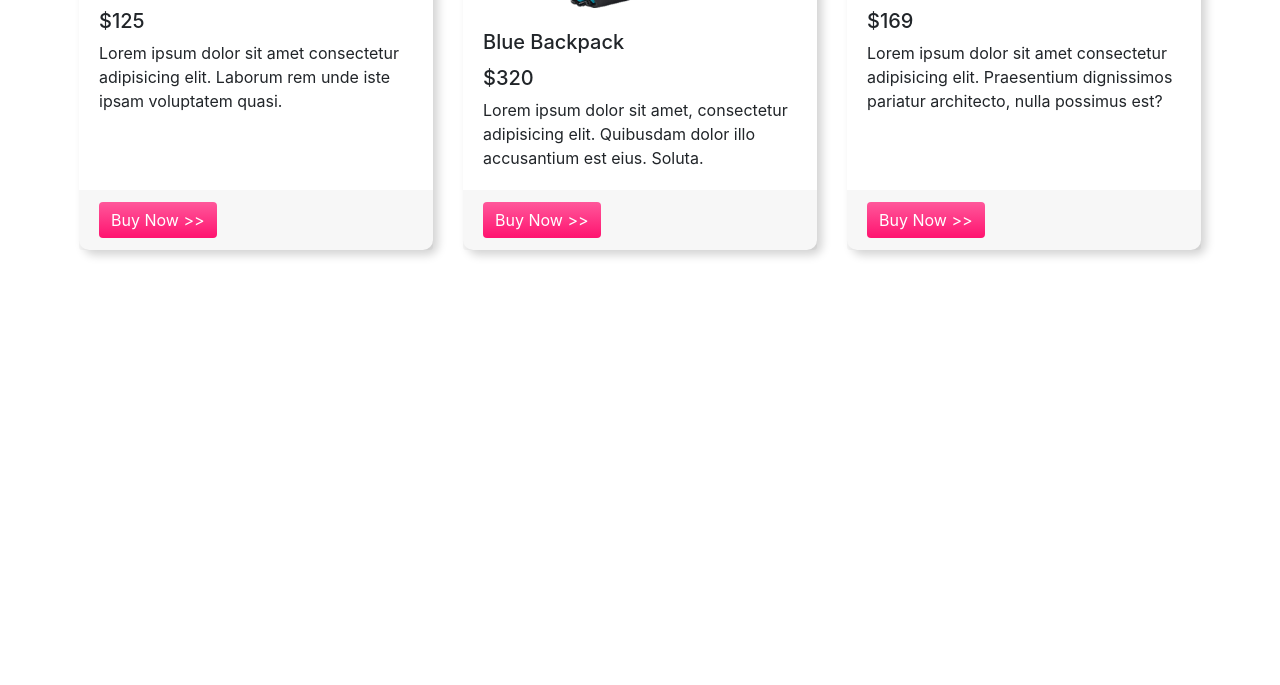
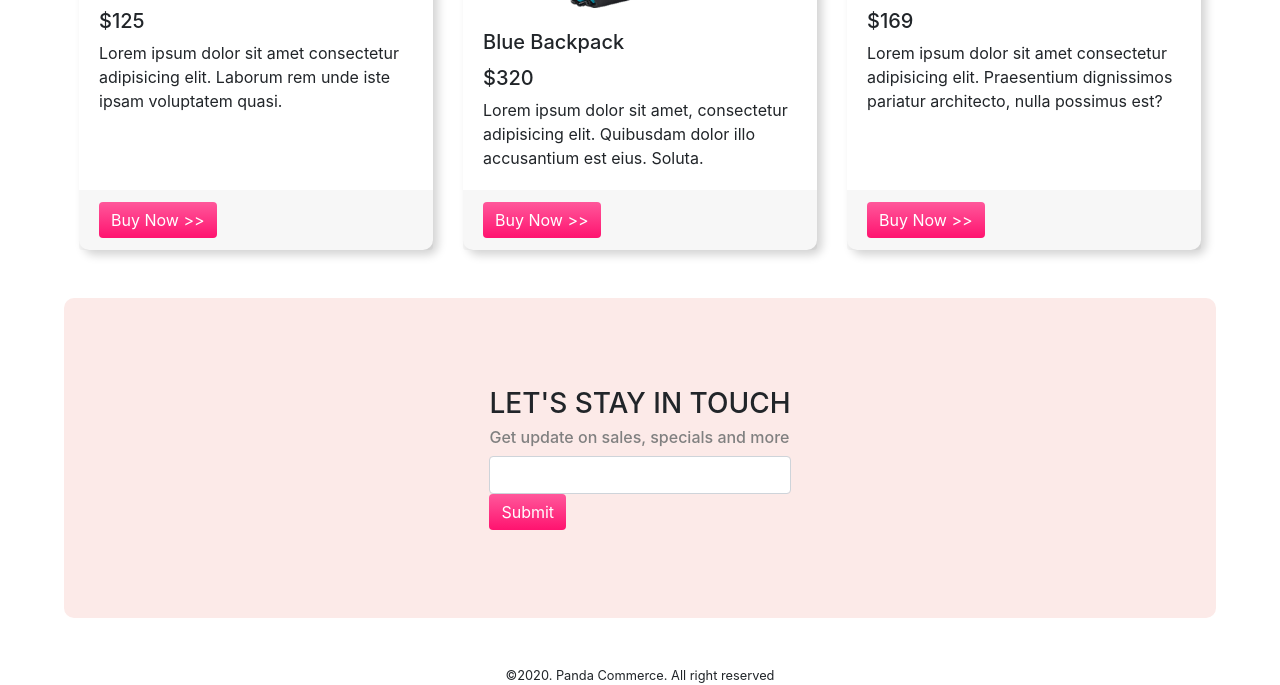
Before and after one commit to SysCall97/panda-commerce, a plain HTML site: page index.html in a window 1280 px wide. Shown: the part 1741-2426 px from the top of the page. Before the commit the page ends 2039 px from the top, so only its background shows below. Drawn offline with nearby package versions, Linux system fonts and the light colour scheme.

Commit message:
project completed

```diff
--- a/css/style.css
+++ b/css/style.css
@@ -65,3 +65,15 @@
 .card-footer{
     border-top: none;
 }
+
+#Subscribe{
+    height: 20em;
+}
+
+#Subscribe h3{
+    text-transform: uppercase;
+}
+
+#Subscribe h6{
+    color: gray;
+}
--- a/index.html
+++ b/index.html
@@ -6,10 +6,11 @@
     <title>Panda Commerce</title>
     <link rel="stylesheet" href="https://stackpath.bootstrapcdn.com/bootstrap/4.5.0/css/bootstrap.min.css" integrity="sha384-9aIt2nRpC12Uk9gS9baDl411NQApFmC26EwAOH8WgZl5MYYxFfc+NcPb1dKGj7Sk" crossorigin="anonymous">
     <link rel="stylesheet" href="css/style.css">
+    <link rel="shortcut icon" href="images/icon.png" type="image/x-icon">
 </head>
 <body>
 <!--Navbar-->
-<div class="container-fluid">
+<div class="container-fluid sticky-top">
     <nav class="navbar navbar-expand-lg navbar-light bg-light">
         <a class="navbar-brand" href="#">
             <img src="images/logo.png" alt="">
@@ -29,7 +30,7 @@
               <a class="nav-link" href="#backpacks">Backpack</a>
             </li>
             <li class="nav-item">
-                <a class="nav-link" href="#Contacts">Contact Us</a>
+                <a class="nav-link" href="#Subscribe">Subscribe</a>
               </li>
           </ul>
         </div>
@@ -190,10 +191,20 @@
       </div>
 </div>
 
-<!--Connection-->
+<!--Subscribe-->
+<div class="container-fluid top-banner d-flex justify-content-center align-items-center" id="Subscribe">
+    <div>
+        <h3>Let's stay in touch</h3>
+        <h6>Get update on sales, specials and more</h6>
+        <input class="form-control" type="text">
+        <button class="buy-now-button btn btn-primary">Submit</button>
+    </div>
+</div>
 
 <!--Footer-->
-
+<footer class="d-flex justify-content-center">
+    <small>&copy;2020. Panda Commerce. All right reserved</small>
+</footer>
 
 <!--JavaScript-->
 <script src="https://code.jquery.com/jquery-3.5.1.slim.min.js" integrity="sha384-DfXdz2htPH0lsSSs5nCTpuj/zy4C+OGpamoFVy38MVBnE+IbbVYUew+OrCXaRkfj" crossorigin="anonymous"></script>
```
Also changed, not shown: images/icon.png (added).
